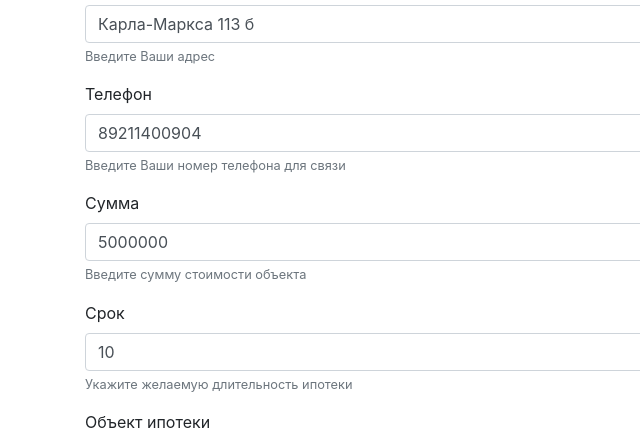
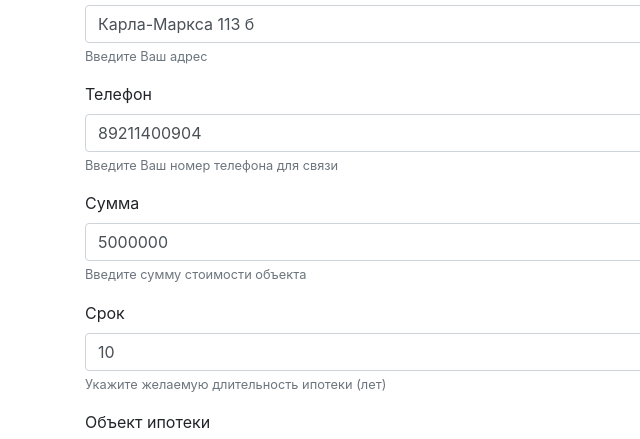
Before and after one commit to AlexandrPustohin/mortgage_front, a plain HTML site: page index.html in a window 1280 px wide. Shown: the part 334-773 px from the top of the page, 0-640 px from the left. Drawn offline with nearby package versions, Linux system fonts and the light colour scheme.

Commit message:
исправления

```diff
--- a/index.html
+++ b/index.html
@@ -31,12 +31,12 @@
 		<div class="form-group">
 			<label for="address">Адрес</label>
 			<input type="text" class="form-control" id="address" ng-model="mortgageForm.address">
-			<small id="address" class="form-text text-muted">Введите Ваши адрес</small>
+			<small id="address" class="form-text text-muted">Введите Ваш адрес</small>
 		</div>
 		<div class="form-group">
 			<label for="phon">Телефон</label>
 			<input type="text" class="form-control" id="phon" ng-model="mortgageForm.phon">
-			<small id="phon" class="form-text text-muted">Введите Ваши номер телефона для связи</small>
+			<small id="phon" class="form-text text-muted">Введите Ваш номер телефона для связи</small>
 		</div>
 		<div class="form-group">
 			<label for="summa">Сумма</label>
@@ -46,7 +46,7 @@
 		<div class="form-group">
 			<label for="duration">Срок</label>
 			<input type="text" class="form-control" id="duration" ng-model="mortgageForm.duration">
-			<small id="duration" class="form-text text-muted">Укажите желаемую длительность ипотеки</small>
+			<small id="duration" class="form-text text-muted">Укажите желаемую длительность ипотеки (лет)</small>
 		</div>
 		<div class="form-group">
 			<label for="subject">Объект ипотеки</label>
--- a/main.js
+++ b/main.js
@@ -22,13 +22,14 @@ app.controller("MortgageController", function($scope, $http) {
 
 
     // HTTP POST
-    // Call: http://localhost:8080/mortgage
+
     $scope.submitMortgage = function() {
 
         var method = "";
         var url = "";
         method = "POST";
-        url = ' http://localhost:8088/mortgage';
+		//здесь необходимо указать нужный URL
+        url = 'http://192.168.1.167:8088/mortgage';
 
 
         $http({
```
